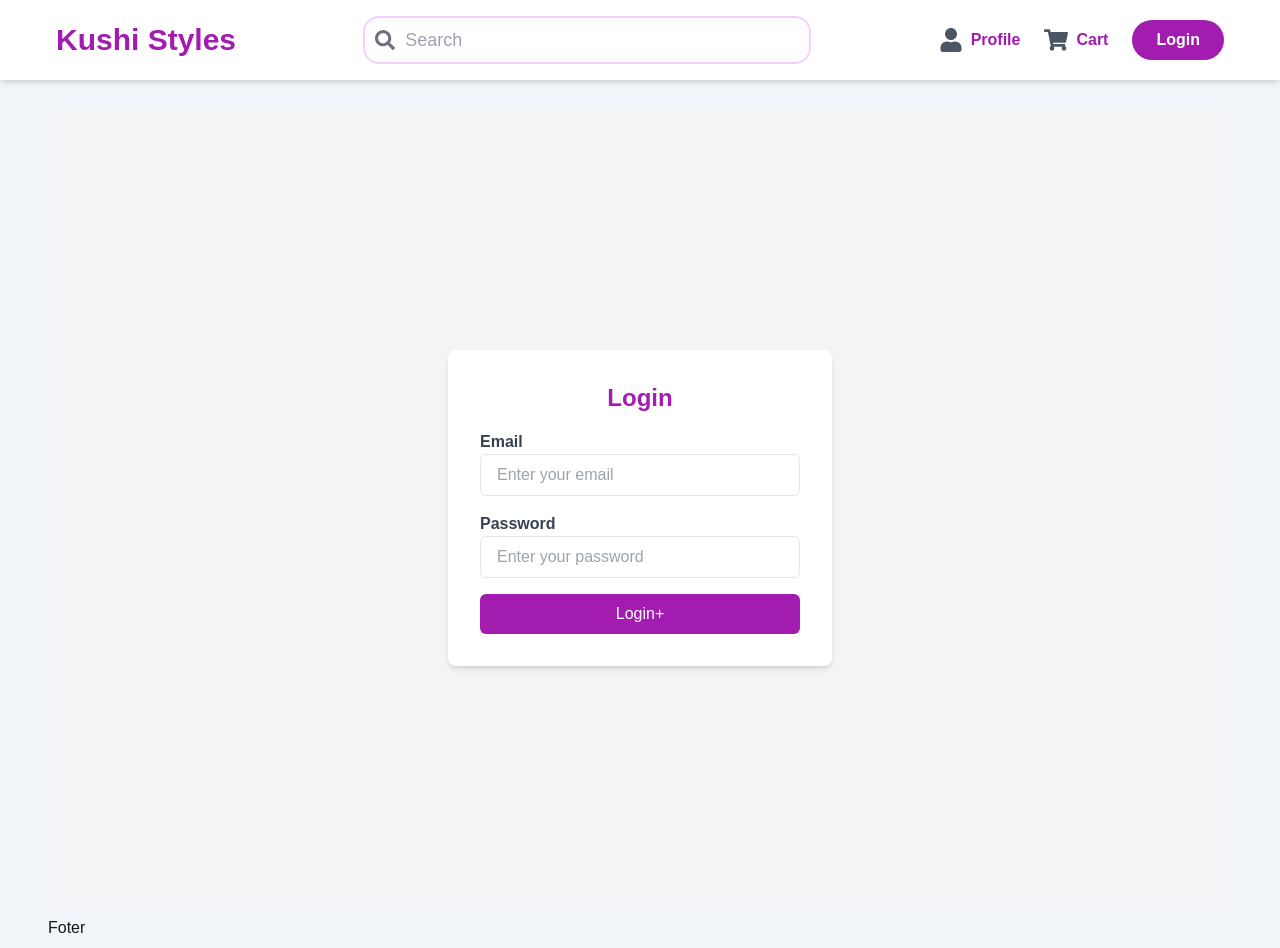
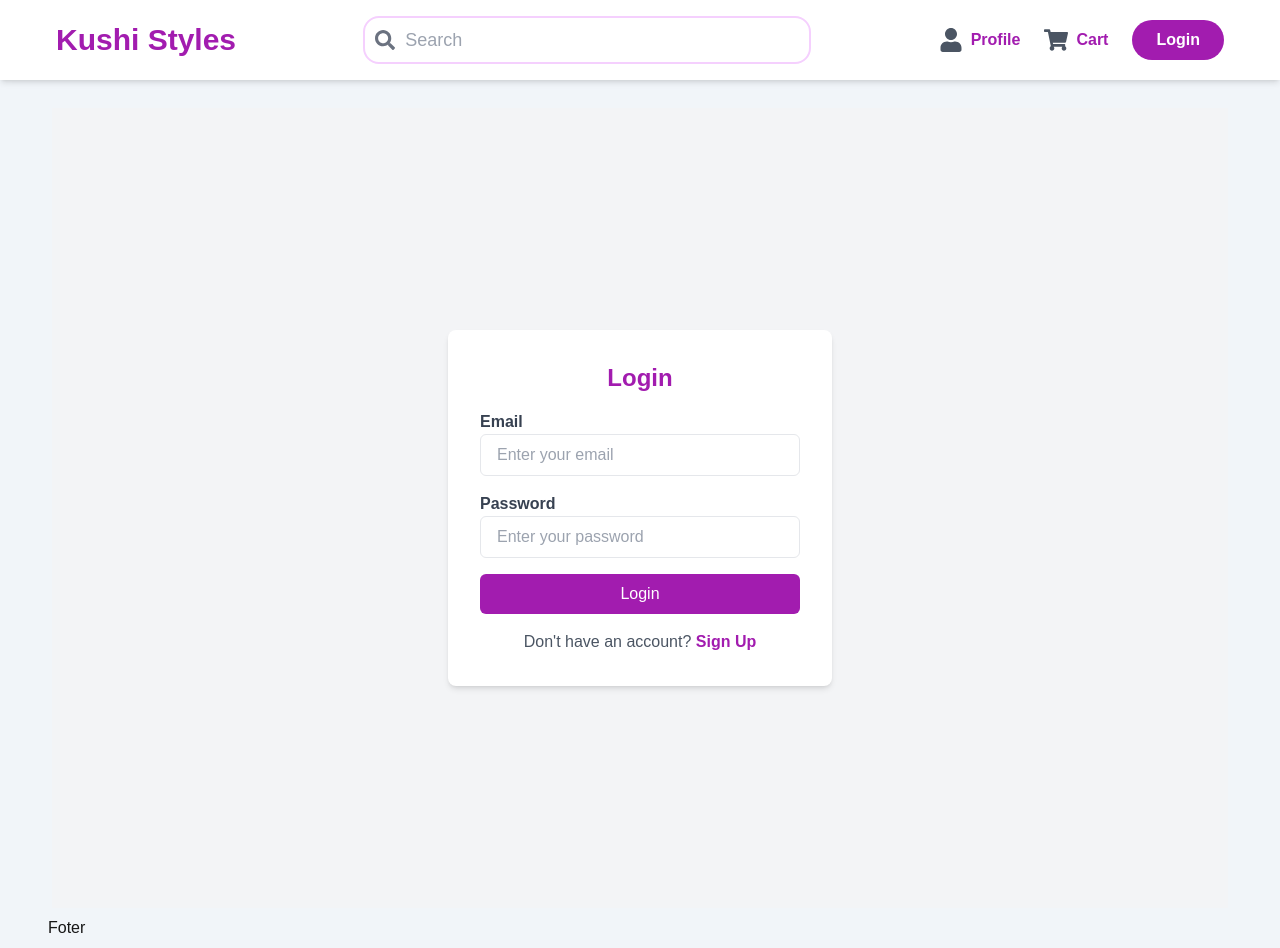
Before and after one commit to MonikaDevHJ/Kushi_Styles, a Next.js app: page /NavbarComp/Login in a window 1280 px wide. Built offline with nearby package versions, Linux system fonts and the light colour scheme.

Commit message:
login page is done

```diff
--- a/src/pages/NavbarComp/Login.tsx
+++ b/src/pages/NavbarComp/Login.tsx
@@ -1,23 +1,57 @@
-import React from "react";
+import React, { useState } from "react";
 
 const Login = () => {
+  const [isSignUp, setIsSignUp] = useState(false);
+
   return (
     <div className="flex items-center justify-center h-screen bg-gray-100">
       <div className="bg-white p-8 shadow-md rounded-lg w-96">
-        <h2 className="text-2xl font-bold text-center text-fuchsia-700 mb-4">Login</h2>
+        <h2 className="text-2xl font-bold text-center text-fuchsia-700 mb-4">
+          {isSignUp ? "Sign Up" : "Login"}
+        </h2>
         <form>
+          {isSignUp && (
+            <div className="mb-4">
+              <label className="block text-gray-700 font-semibold">Name</label>
+              <input
+                type="text"
+                className="w-full px-4 py-2 border rounded-md focus:outline-none focus:ring-2 focus:ring-fuchsia-500"
+                placeholder="Enter your name"
+              />
+            </div>
+          )}
           <div className="mb-4">
             <label className="block text-gray-700 font-semibold">Email</label>
-            <input type="email" className="w-full px-4 py-2 border rounded-md focus:outline-none focus:ring-2 focus:ring-fuchsia-500" placeholder="Enter your email" />
+            <input
+              type="email"
+              className="w-full px-4 py-2 border rounded-md focus:outline-none focus:ring-2 focus:ring-fuchsia-500"
+              placeholder="Enter your email"
+            />
           </div>
           <div className="mb-4">
             <label className="block text-gray-700 font-semibold">Password</label>
-            <input type="password" className="w-full px-4 py-2 border rounded-md focus:outline-none focus:ring-2 focus:ring-fuchsia-500" placeholder="Enter your password" />
+            <input
+              type="password"
+              className="w-full px-4 py-2 border rounded-md focus:outline-none focus:ring-2 focus:ring-fuchsia-500"
+              placeholder="Enter your password"
+            />
           </div>
-          <button type="submit" className="w-full bg-fuchsia-700 text-white py-2 rounded-md hover:bg-fuchsia-600 transition duration-300">
-            Login+
+          <button
+            type="submit"
+            className="w-full bg-fuchsia-700 text-white py-2 rounded-md hover:bg-fuchsia-600 transition duration-300"
+          >
+            {isSignUp ? "Sign Up" : "Login"}
           </button>
         </form>
+        <p className="text-center text-gray-600 mt-4">
+          {isSignUp ? "Already have an account?" : "Don't have an account?"}{" "}
+          <button
+            onClick={() => setIsSignUp(!isSignUp)}
+            className="text-fuchsia-700 font-semibold hover:underline"
+          >
+            {isSignUp ? "Login" : "Sign Up"}
+          </button>
+        </p>
       </div>
     </div>
   );
```
